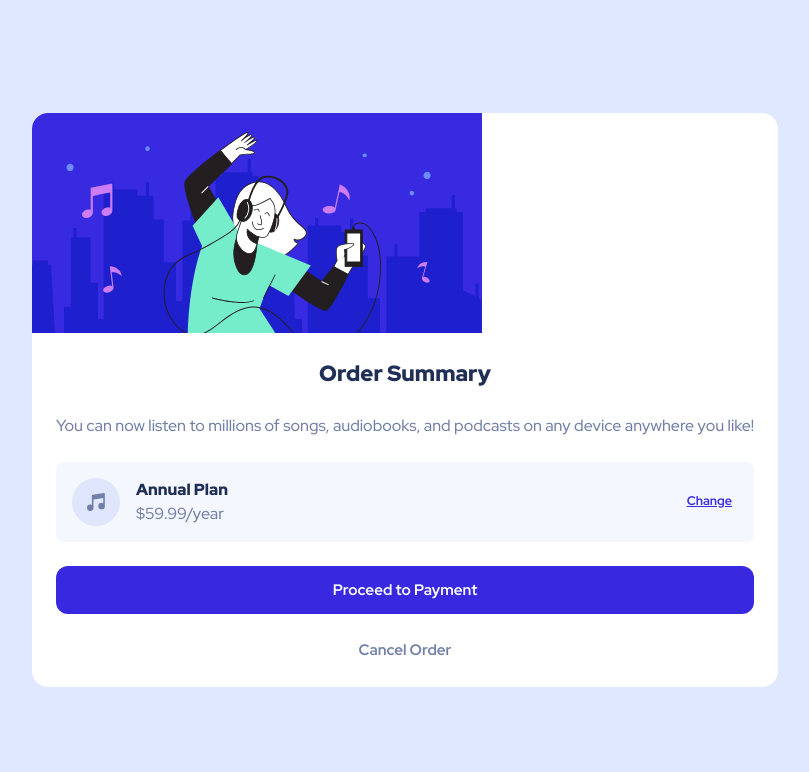
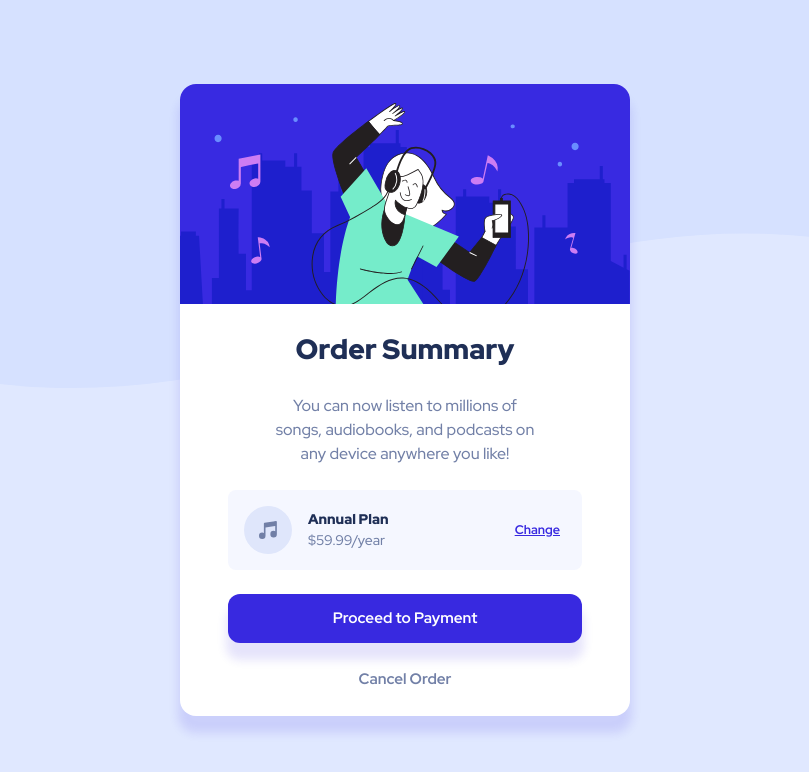
Before and after one commit to chucksterv/fem-order-summary-component, a plain HTML site: page index.html in a window 1280 px wide. Shown: the whole page, without its empty margins (235-1044 px from the left). Drawn offline with Linux system fonts and the light colour scheme.

Commit message:
Added final changes

```diff
--- a/index.html
+++ b/index.html
@@ -28,7 +28,7 @@
       <img src="images/illustration-hero.svg" alt="" />
       <div class="card__content">
         <h2 class="card__heading">Order Summary</h2>
-        <p class="text-center">
+        <p class="text-center card__tagline">
           You can now listen to millions of songs, audiobooks, and podcasts on
           any device anywhere you like!
         </p>
--- a/style.css
+++ b/style.css
@@ -1,5 +1,6 @@
 :root {
   --clr-primary-200: hsl(225, 100%, 94%);
+  --clr-primary-300: hsl(245, 83%, 68%);
   --clr-primary-400: hsl(245, 75%, 52%);
 
   --clr-neutral-100: hsl(0, 0%, 100%);
@@ -98,8 +99,10 @@ ul {
 /* General Styling */
 body {
   display: grid;
-  justify-content: center;
-  align-items: center;
+  place-content: center;
+  background-image: url(images/pattern-background-mobile.svg);
+  background-size: contain;
+  background-repeat: no-repeat;
   background-color: var(--clr-primary-200);
 
   font-family: var(--ff-default);
@@ -119,6 +122,7 @@ p {
   margin: 1.5rem;
   border-radius: 1rem;
   overflow: hidden;
+  box-shadow: 0px 15px 10px 2px rgba(56, 41, 224, 0.125);
 }
 
 .card__content {
@@ -134,6 +138,11 @@ p {
   color: var(--clr-neutral-600);
 }
 
+.card__tagline {
+  max-width: 265px;
+  margin: auto;
+}
+
 /* Price Section Styling */
 .card__plan {
   display: flex;
@@ -142,11 +151,20 @@ p {
   padding: 1rem;
   border-radius: 0.5rem;
   column-gap: 1rem;
+  font-size: 0.875rem;
 }
 
 .annual-plan {
   color: var(--clr-neutral-600);
   font-weight: var(--fw-bolder);
+}
+
+/* Buttons */
+button {
+  cursor: pointer;
+  font-weight: var(--fw-bold);
+  border-radius: 0.75rem;
+  font-size: var(--fs-button);
 }
 
 /* Change Button */
@@ -159,26 +177,53 @@ p {
   margin-left: auto;
 }
 
-/* Buttons */
-button {
-  cursor: pointer;
-  font-weight: var(--fw-bold);
-  border-radius: 0.75rem;
-  font-size: var(--fs-button);
-}
-
+/* Proceed to Payment Button */
 .card__payment {
   border: none;
   background-color: var(--clr-primary-400);
   color: var(--clr-neutral-100);
   padding: 0.8rem;
   border-radius: 0.75rem;
+  box-shadow: 0px 15px 10px 2px rgba(56, 41, 224, 0.125);
 }
 
+/* Cancel Order Button */
 .card__cancel-payment {
   background: none;
   border: none;
   color: var(--clr-neutral-400);
+}
+/* Button Hover States */
+.card__plan__change:focus,
+.card__plan__change:hover {
+  color: var(--clr-primary-300);
+}
+
+.card__payment:focus,
+.card__payment:hover {
+  background-color: var(--clr-primary-300);
+}
+
+.card__cancel-payment:focus,
+.card__cancel-payment:hover {
+  color: var(--clr-neutral-600);
+}
+
+@media (min-width: 400px) {
+  body {
+    background-image: url(images/pattern-background-desktop.svg);
+    background-size: contain;
+    background-repeat: no-repeat;
+  }
+
+  .card__heading {
+    font-size: 1.75rem;
+  }
+
+  .card__content {
+    padding-left: 3rem;
+    padding-right: 3rem;
+  }
 }
 
 /* Utility Classes */
```
Also changed, not shown: screenshot.png (added), 1 other file.
